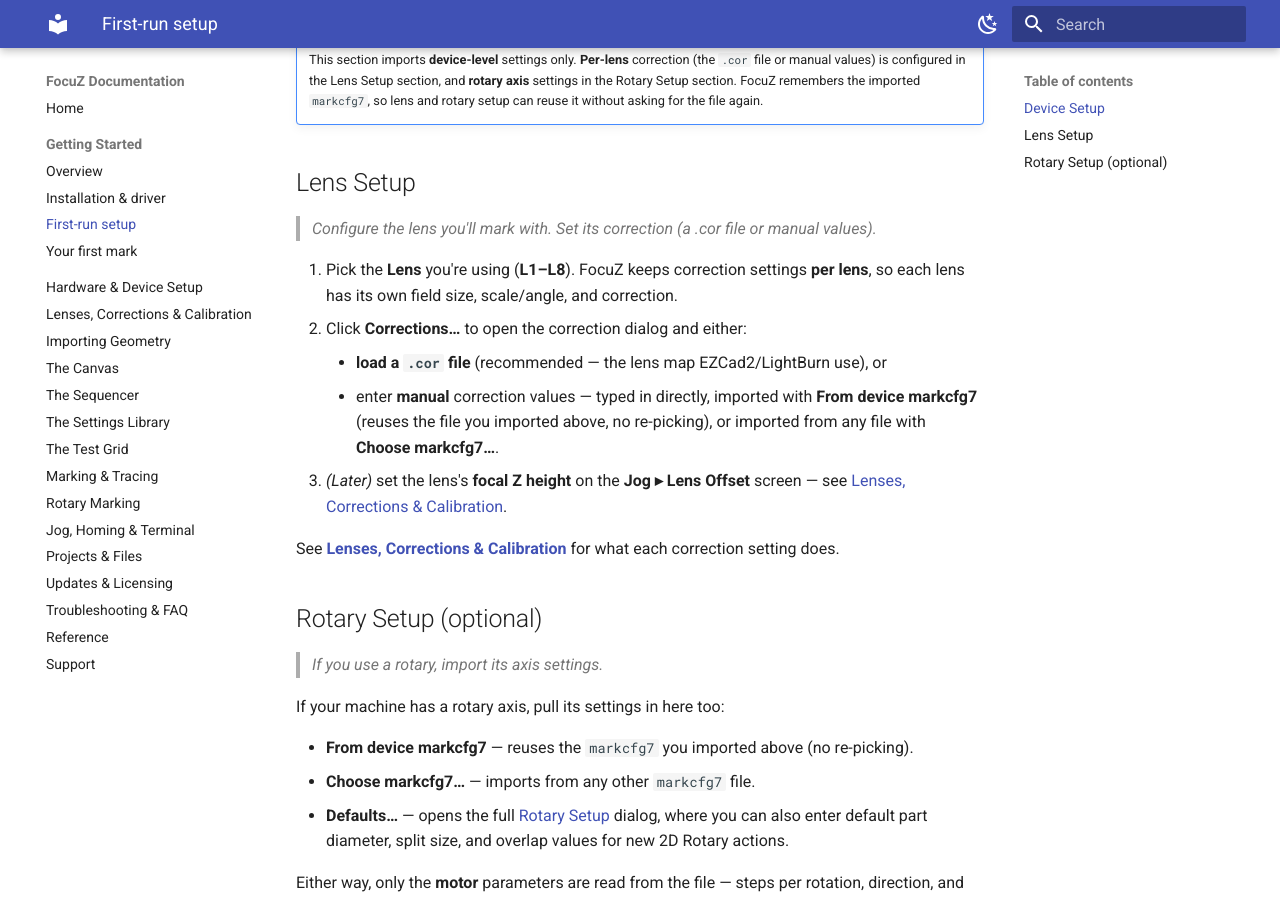
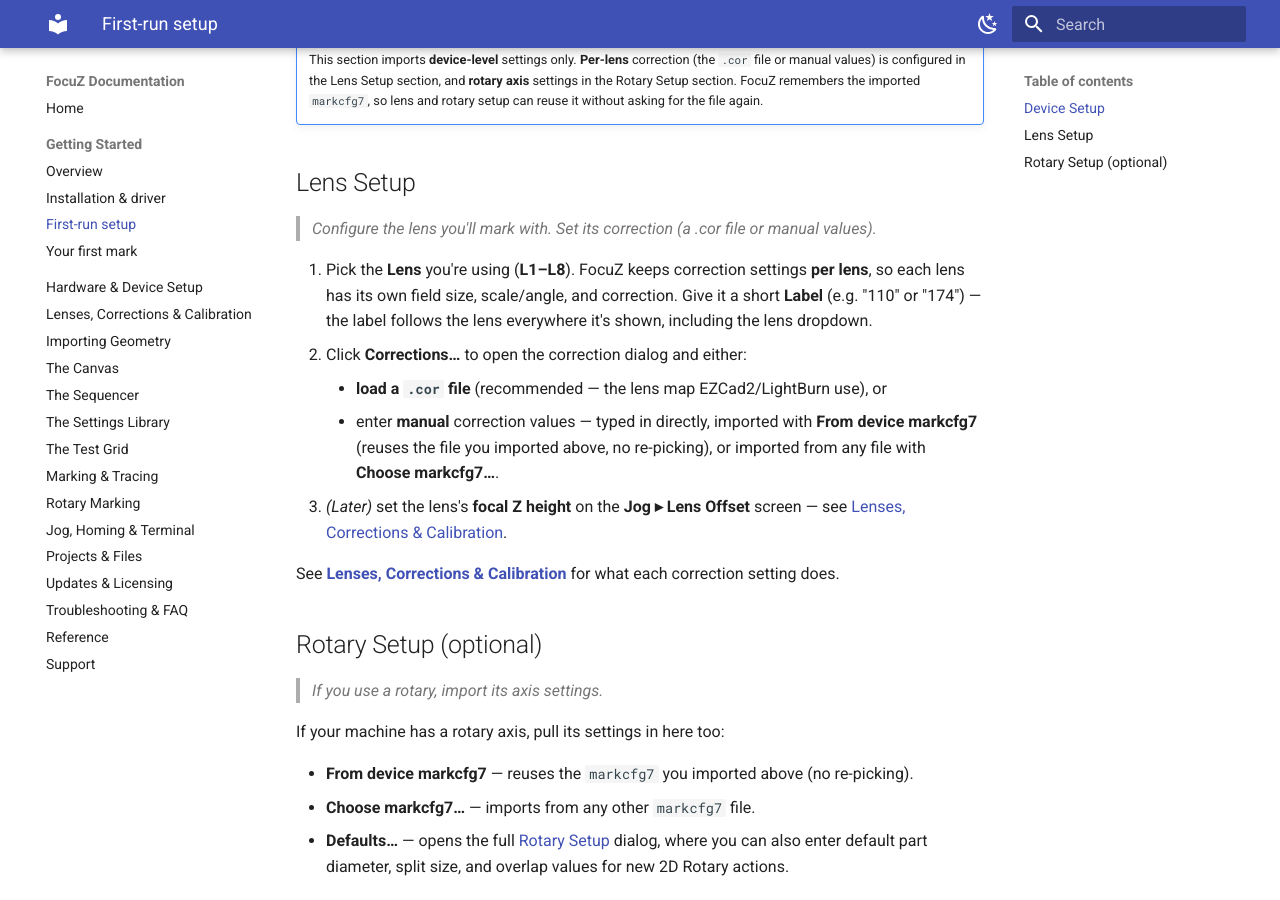
Before and after one commit to Lokahi-Shop/focuz-docs, an MkDocs documentation site: the page built from docs/getting-started/first-run.md, in a window 1280 px wide and 900 px high, scrolled down 1159 px. Built offline with MkDocs 1.6.1 and Material for MkDocs 9.7.7, drawn with Linux system fonts in a browser that asks for light colours.

Commit message:
First-run: lens Label editable in the wizard
Co-Authored-By: Claude Fable 5 <noreply@anthropic.com>

```diff
--- a/docs/getting-started/first-run.md
+++ b/docs/getting-started/first-run.md
@@ -36,7 +36,8 @@ optional **Rotary Setup** at the bottom.
 > *Configure the lens you'll mark with. Set its correction (a .cor file or manual values).*
 
 1. Pick the **Lens** you're using (**L1–L8**). FocuZ keeps correction settings **per lens**, so each lens
-   has its own field size, scale/angle, and correction.
+   has its own field size, scale/angle, and correction. Give it a short **Label** (e.g. "110" or
+   "174") — the label follows the lens everywhere it's shown, including the lens dropdown.
 2. Click **Corrections…** to open the correction dialog and either:
     - **load a `.cor` file** (recommended — the lens map EZCad2/LightBurn use), or
     - enter **manual** correction values — typed in directly, imported with **From device markcfg7**
```
